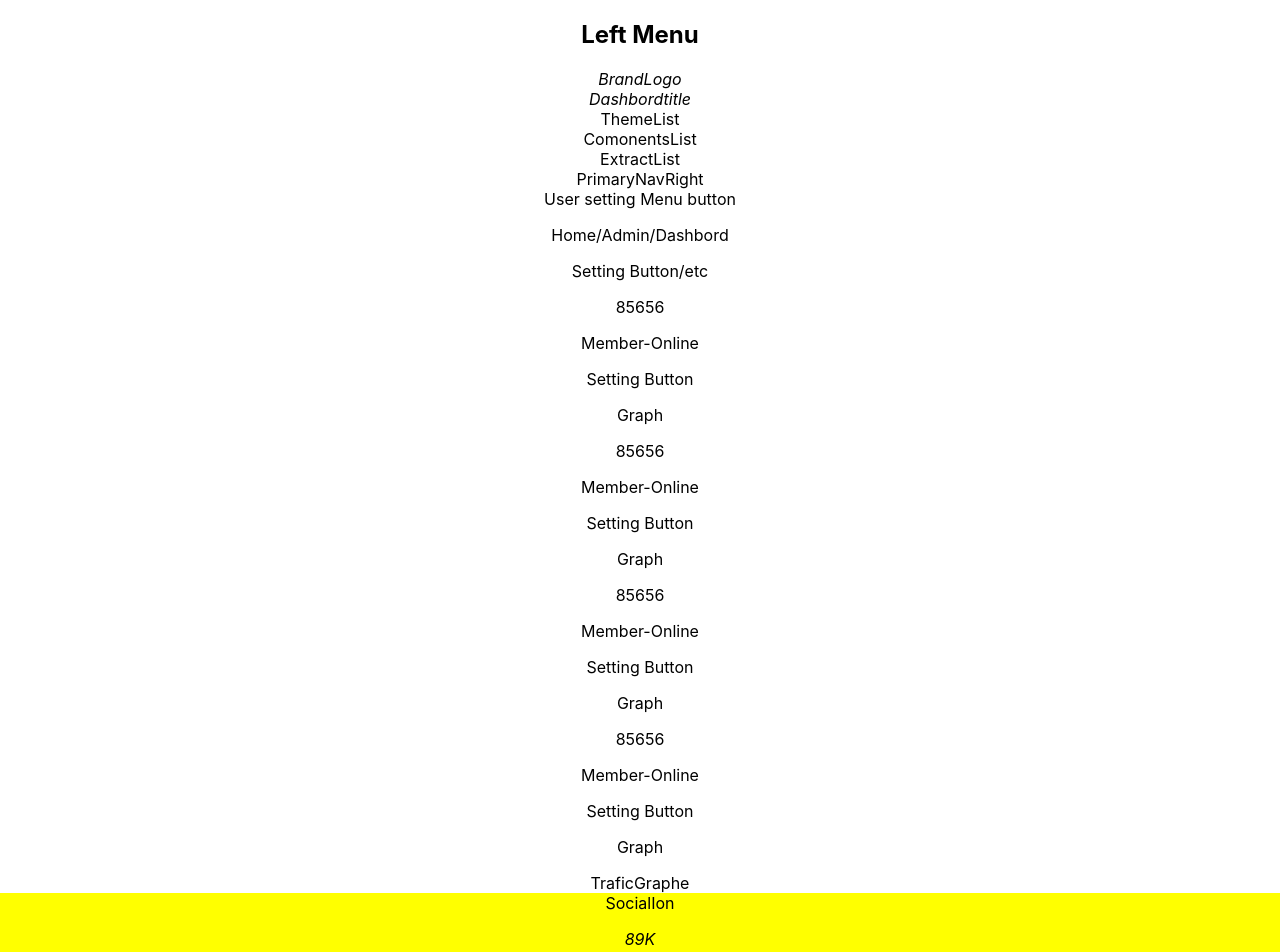
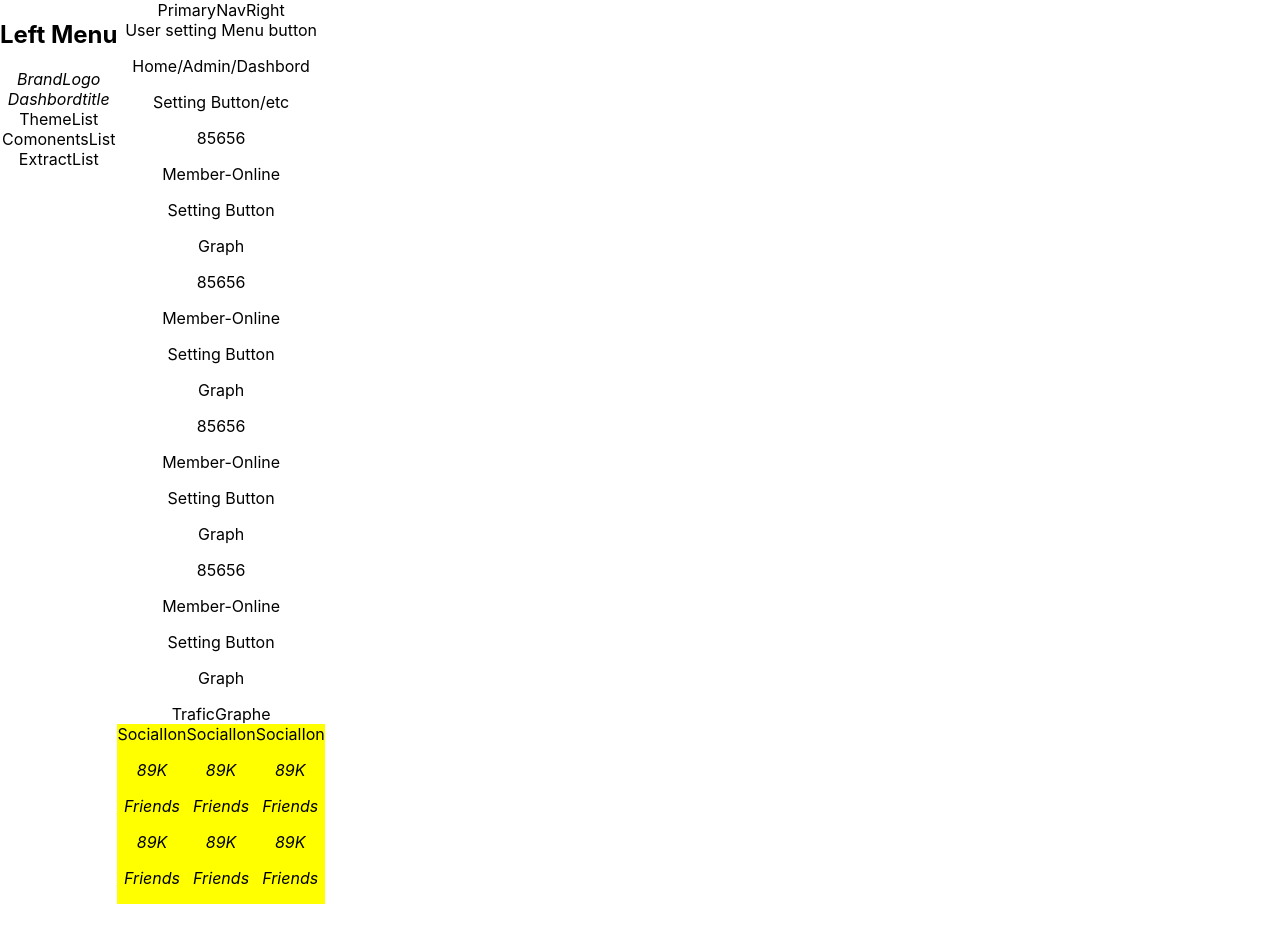
Before and after one commit to dineshabey/react-component-destructure, a React (Create React App) app: page / in a window 1280 px wide. Shown: the top 952 px of the page. After the commit the page ends 904 px from the top, so only its background shows below. Built offline with nearby package versions, Linux system fonts and the light colour scheme.

Commit message:
add flex box for social card and home

```diff
--- a/src/layouts/Home.js
+++ b/src/layouts/Home.js
@@ -4,10 +4,7 @@ import HomeContent from './home/HomeContent';
 
 export default function Home() {
   return (
-  <div>
-      {/* <h2>Home</h2> */}
-      {/* {<h2>Left Menu</h2>} */}
-      {/* {<h2>Home Content</h2> } */}
+  <div style={{display:"flex"}}>
       <LeftMenu/>
       <HomeContent/>
 
--- a/src/layouts/home/homeContent/SocialStatus.js
+++ b/src/layouts/home/homeContent/SocialStatus.js
@@ -3,11 +3,7 @@ import SocialCard from './socialStaks/SocialCard'
 
 export default function SocialStatus() {
     return (
-        <div style={{backgroundColor:"yellow"}}>
-
-            {/* Fb Card /
-   Twiter Card /
-   Linkedin Card */}
+        <div style={{backgroundColor:"yellow",display:"flex"}}>
             <SocialCard />
             <SocialCard />
             <SocialCard />
```
